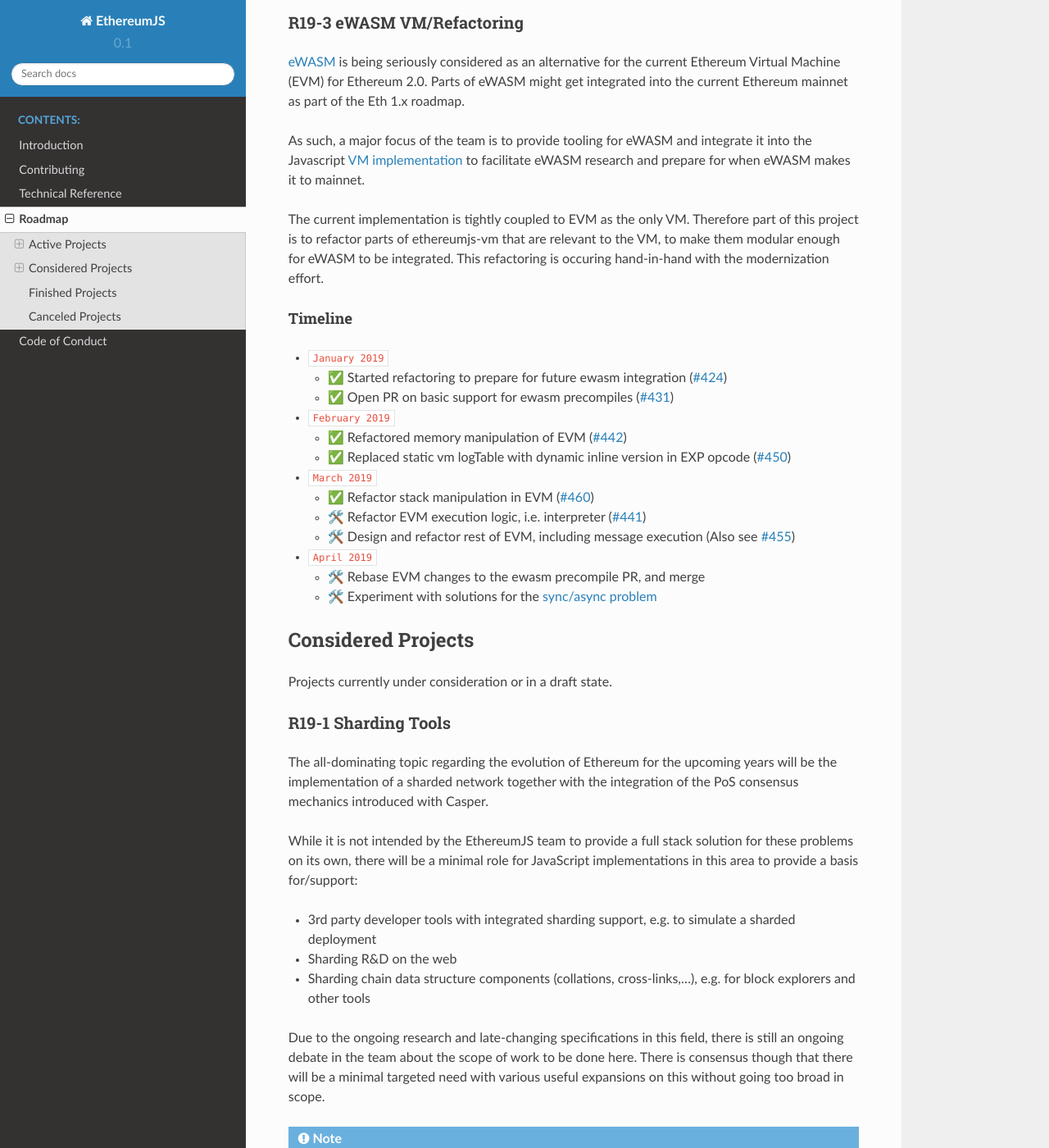
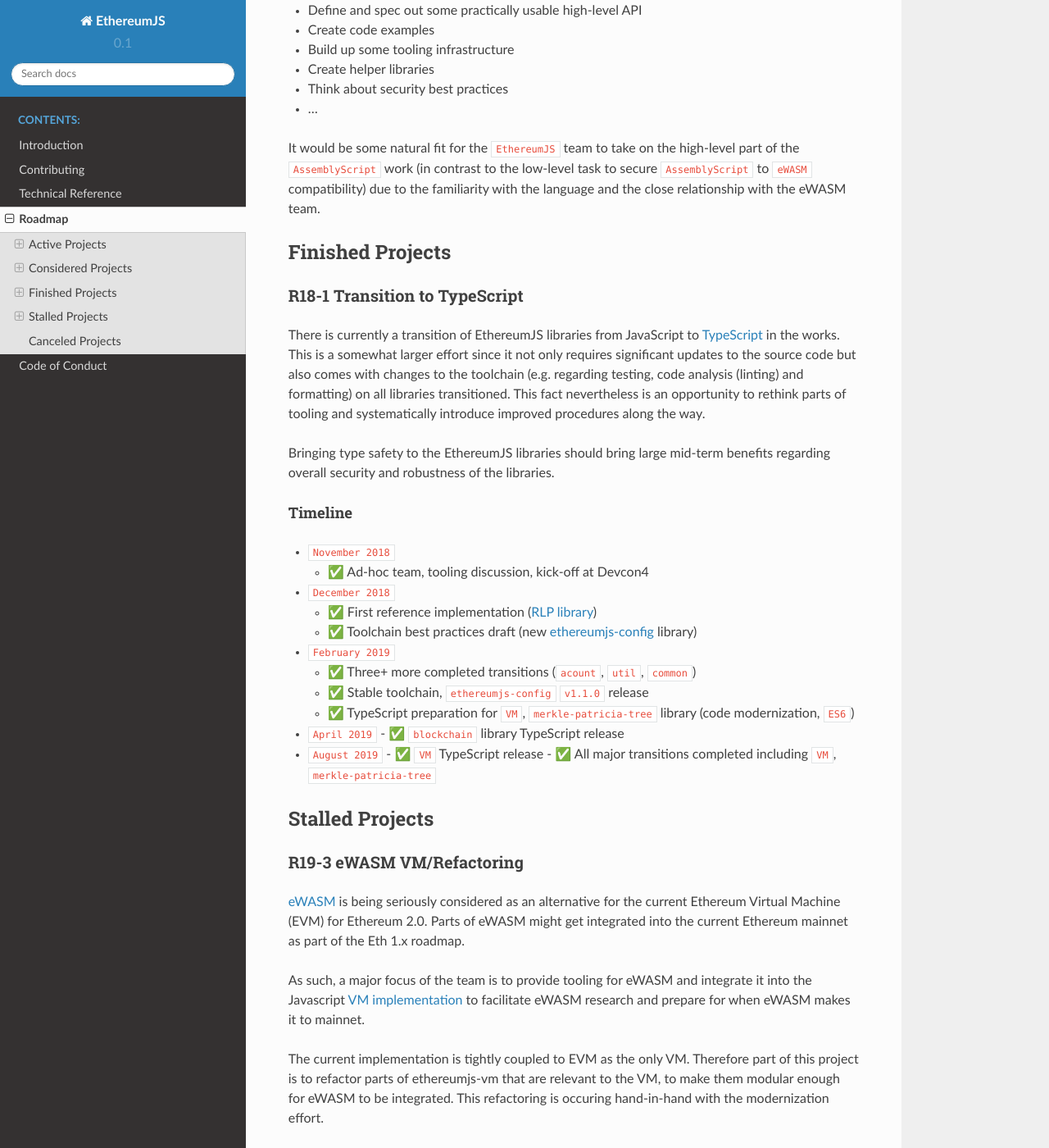
Before and after one commit to ethereumjs/organization, a Sphinx documentation site: the page built from docs/roadmap.rst, in a window 1280 px wide and 1400 px high, scrolled down 2264 px. Shown: the whole window at 82% size. Built offline with Sphinx 7.4.7 and the Read the Docs theme 2.0.0, drawn with Linux system fonts in a browser that asks for light colours; some of the changed text lies outside the part shown.

Commit message:
docs -> roadmap: updated TypeScript project section, moved to finished, deleted Sharding Tools project, moved eWASM to stalled, added not-up-to-date note to client, added not-used note to whole section

```diff
--- a/docs/roadmap.rst
+++ b/docs/roadmap.rst
@@ -9,59 +9,18 @@
 Active Projects
 ===============
 
-.. _roadmap_r181_typescript:
-
-R18-1 Transition to TypeScript
-------------------------------
-
-There is currently a transition of EthereumJS libraries from JavaScript to
-`TypeScript <https://www.typescriptlang.org/>`_ in the works. This is a somewhat
-larger effort since it not only requires significant updates to the source code
-but also comes with changes to the toolchain (e.g. regarding testing, code
-analysis (linting) and formatting) on all libraries transitioned. This fact
-nevertheless is an opportunity to rethink parts of tooling and systematically
-introduce improved procedures along the way.
-
-Bringing type safety to the EthereumJS libraries should bring large mid-term
-benefits regarding overall security and robustness of the libraries.
-
-Timeline
-^^^^^^^^
-
-- ``November 2018``
-
-  - ✅ Ad-hoc team, tooling discussion, kick-off at Devcon4
-
-- ``December 2018``
-
-  - ✅ First reference implementation (`RLP library <https://github.com/ethereumjs/rlp/pull/37>`_)
-  - ✅ Toolchain best practices draft (new `ethereumjs-config <https://github.com/ethereumjs/ethereumjs-config>`_ library)
-
-- ``February 2019``
-
-  - ✅  Three+ more completed transitions (``acount``, ``util``, ``common``)
-  - ✅  Stable toolchain, ``ethereumjs-config`` ``v1.1.0`` release
-  - ✅  TypeScript preparation for ``VM``, ``merkle-patricia-tree`` library (code modernization, ``ES6``)
-
-- ``March 2019``
-
-  - 🛠️ ``merkle-patricia-tree`` TypeScript release
-  - 🛠️  More toolchain automations (candidates: tests, docs)
-  - 🛠️  1-2 other transitions
-
-- ``April 2019``
-
-  - 🛠️ ``VM`` ``v4.0`` TypeScript release
-  - ⭕  1-2 other transitions
-
-- ``May 2019``
-
-  - ⭕ All major transitions completed including ``VM``, ``merkle-patricia-tree``
+.. note::
+   These docs are currently not used to track active projects. Please have a look at the
+   ``EthereumJS`` `Organization repository <https://github.com/ethereumjs/organization/issues>`_ issues
+   to get an impression what is currently being discussed and worked on.
 
 .. _roadmap_r182_client:
 
 R18-2 EthereumJS Client
 -----------------------
+
+.. note::
+   Project description and milestones of this project are not up-to-date.
 
 Although popular clients like Geth and Parity already exist, given the popularity of
 the JavaScript language we have finally started the development of a dedicated
@@ -128,6 +87,101 @@
   - ⭕ Alpha release of client
 
 
+.. _roadmap_considered:
+
+Considered Projects
+===================
+
+Projects currently under consideration or in a draft state.
+
+.. _roadmap_r192_assemblyscript:
+
+R19-2 AssemblyScript (eWASM)
+----------------------------
+
+Currently the ``eWASM`` team is working on the implementation of an upgraded
+Ethereum virtual machine (VM), replacing the existing EVM with a
+`WebAssembly <https://webassembly.org/>`_ (WASM) compatible VM, a testnet supporting
+this is already `up and running <https://github.com/ewasm/testnet>`_.
+
+This will allow to write smart contracts in various classical non-blockchain
+specific languages. One language specifically targeted for support by the
+eWASM team is `AssemblyScript <https://github.com/AssemblyScript/assemblyscript>`_.
+This language is a subset of ``TypeScript`` which is basically ``JavaScript``
+with type additions. ``TypeScript`` is already supported and will become the default
+language for ``EthereumJS`` libraries once :ref:`roadmap_r181_typescript` is
+completed.
+
+While ``AssemblyScript`` is syntactically compatible with ``(e)WASM`` it will
+nevertheless take some signifcant high-level work to make this a trusted
+Ethereum smart contract language.
+
+Tasks in this regard are:
+
+- Define and spec out some practically usable high-level API
+- Create code examples
+- Build up some tooling infrastructure
+- Create helper libraries
+- Think about security best practices
+- ...
+
+It would be some natural fit for the ``EthereumJS`` team to take on the
+high-level part of the ``AssemblyScript`` work (in contrast to the low-level
+task to secure ``AssemblyScript`` to ``eWASM`` compatibility) due to the
+familiarity with the language and the close relationship with the eWASM team.
+
+
+.. _roadmap_finished:
+
+Finished Projects
+=================
+
+.. _roadmap_r181_typescript:
+
+R18-1 Transition to TypeScript
+------------------------------
+
+There is currently a transition of EthereumJS libraries from JavaScript to
+`TypeScript <https://www.typescriptlang.org/>`_ in the works. This is a somewhat
+larger effort since it not only requires significant updates to the source code
+but also comes with changes to the toolchain (e.g. regarding testing, code
+analysis (linting) and formatting) on all libraries transitioned. This fact
+nevertheless is an opportunity to rethink parts of tooling and systematically
+introduce improved procedures along the way.
+
+Bringing type safety to the EthereumJS libraries should bring large mid-term
+benefits regarding overall security and robustness of the libraries.
+
+Timeline
+^^^^^^^^
+
+- ``November 2018``
+
+  - ✅  Ad-hoc team, tooling discussion, kick-off at Devcon4
+
+- ``December 2018``
+
+  - ✅  First reference implementation (`RLP library <https://github.com/ethereumjs/rlp/pull/37>`_)
+  - ✅  Toolchain best practices draft (new `ethereumjs-config <https://github.com/ethereumjs/ethereumjs-config>`_ library)
+
+- ``February 2019``
+
+  - ✅  Three+ more completed transitions (``acount``, ``util``, ``common``)
+  - ✅  Stable toolchain, ``ethereumjs-config`` ``v1.1.0`` release
+  - ✅  TypeScript preparation for ``VM``, ``merkle-patricia-tree`` library (code modernization, ``ES6``)
+
+- ``April 2019``
+  - ✅  ``blockchain`` library TypeScript release
+
+- ``August 2019``
+  - ✅  ``VM`` TypeScript release
+  - ✅  All major transitions completed including ``VM``, ``merkle-patricia-tree``
+
+.. _roadmap_canceled:
+
+Stalled Projects
+================
+
 .. _roadmap_r193_ewasm_vm:
 
 R19-3 eWASM VM/Refactoring
@@ -172,86 +226,11 @@
   - 🛠️ Rebase EVM changes to the ewasm precompile PR, and merge
   - 🛠️ Experiment with solutions for the `sync/async problem <https://github.com/ewasm/design/blob/master/interface_questions.md#ewasm-interface-methods-synchronous-vs-asynchronous>`_
 
+Reason
+^^^^^^
 
-.. _roadmap_considered:
-
-Considered Projects
-===================
-
-Projects currently under consideration or in a draft state.
-
-.. _roadmap_r191_sharding_tools:
-
-R19-1 Sharding Tools
---------------------
-
-The all-dominating topic regarding the evolution of Ethereum for the upcoming years
-will be the implementation of a sharded network together with the integration of
-the PoS consensus mechanics introduced with Casper.
-
-While it is not intended by the EthereumJS team to provide a full stack solution
-for these problems on its own, there will be a minimal role for JavaScript implementations
-in this area to provide a basis for/support:
-
-- 3rd party developer tools with integrated sharding support, e.g. to simulate a sharded deployment
-- Sharding R&D on the web
-- Sharding chain data structure components (collations, cross-links,...), e.g. for block explorers and other tools
-
-Due to the ongoing research and late-changing specifications in this field, there
-is still an ongoing debate in the team about the scope of work to be done here.
-There is consensus though that there will be a minimal targeted need with various
-useful expansions on this without going too broad in scope.
-
-.. note::
-   For this to be moved to the ``active`` section this needs a more concrete focus
-   first.
-
-.. _roadmap_r192_assemblyscript:
-
-R19-2 AssemblyScript (eWASM)
-----------------------------
-
-Currently the ``eWASM`` team is working on the implementation of an upgraded
-Ethereum virtual machine (VM), replacing the existing EVM with a
-`WebAssembly <https://webassembly.org/>`_ (WASM) compatible VM, a testnet supporting
-this is already `up and running <https://github.com/ewasm/testnet>`_.
-
-This will allow to write smart contracts in various classical non-blockchain
-specific languages. One language specifically targeted for support by the
-eWASM team is `AssemblyScript <https://github.com/AssemblyScript/assemblyscript>`_.
-This language is a subset of ``TypeScript`` which is basically ``JavaScript``
-with type additions. ``TypeScript`` is already supported and will become the default
-language for ``EthereumJS`` libraries once :ref:`roadmap_r181_typescript` is
-completed.
-
-While ``AssemblyScript`` is syntactically compatible with ``(e)WASM`` it will
-nevertheless take some signifcant high-level work to make this a trusted
-Ethereum smart contract language.
-
-Tasks in this regard are:
-
-- Define and spec out some practically usable high-level API
-- Create code examples
-- Build up some tooling infrastructure
-- Create helper libraries
-- Think about security best practices
-- ...
-
-It would be some natural fit for the ``EthereumJS`` team to take on the
-high-level part of the ``AssemblyScript`` work (in contrast to the low-level
-task to secure ``AssemblyScript`` to ``eWASM`` compatibility) due to the
-familiarity with the language and the close relationship with the eWASM team.
-
-
-.. _roadmap_finished:
-
-Finished Projects
-=================
-
-Move projects here once finished (with some note on the outcome).
-
-
-.. _roadmap_canceled:
+Project currently stalled due to too large uncertainties on the Ethereum eWASM roadmap. There is some occasional experimentation
+happening on the sideline though and project might be resumed on a later stage.
 
 Canceled Projects
 =================
```
